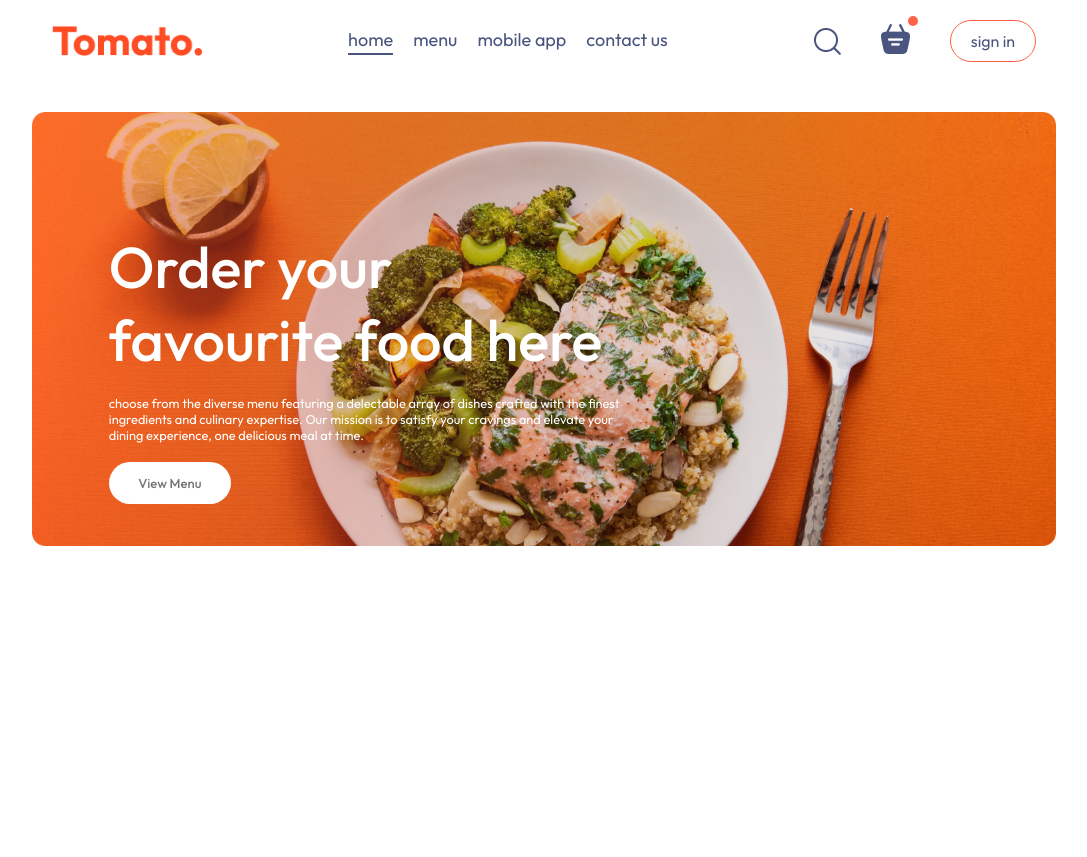
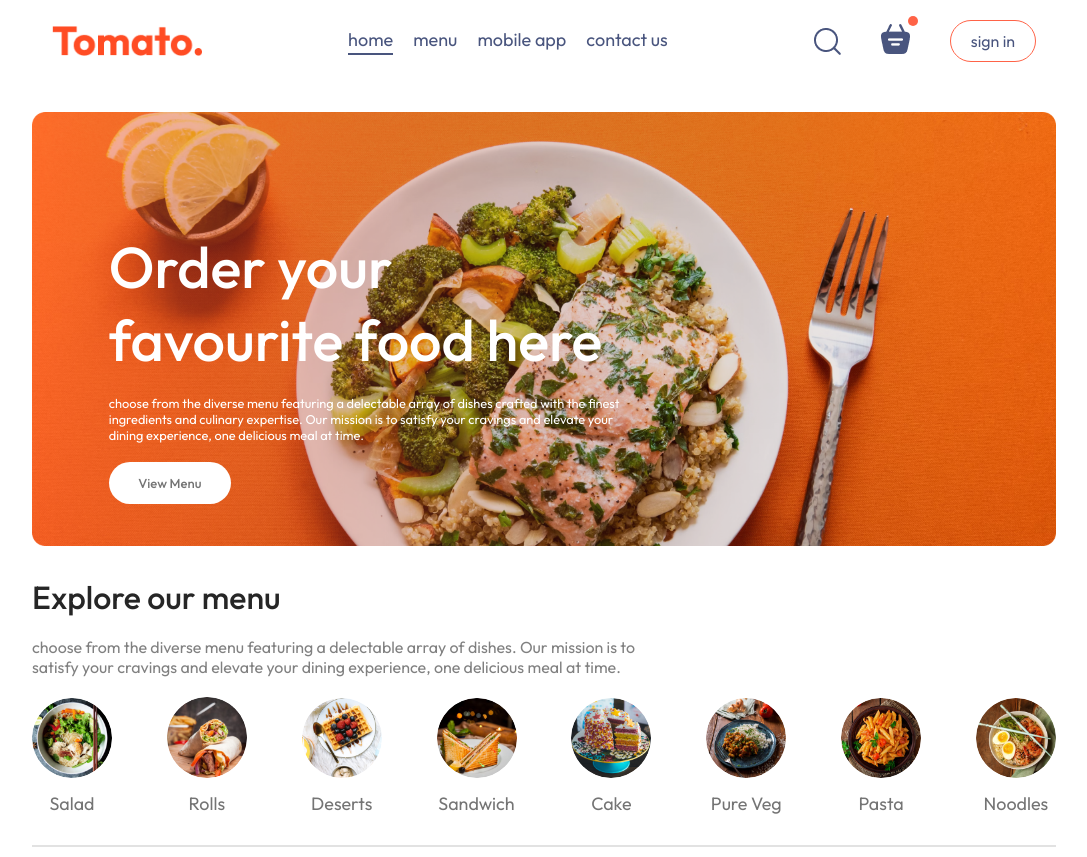
Before and after one commit to PravinKadam07/FoodApp, a React (Vite) app in the folder frontend/: page / in a window 1280 px wide. Shown: the whole page, without its empty margins (96-1183 px from the left). Before the commit the page ends 800 px from the top, so only its background shows below. Built offline with nearby package versions, Linux system fonts and the light colour scheme.

Commit message:
expore our menu section

```diff
--- /dev/null
+++ b/frontend/src/componants/ExploreMenu/ExploreMenu.css
@@ -0,0 +1,53 @@
+.explore-menu {
+  display: flex;
+  flex-direction: column;
+  gap: 20px;
+}
+.explore-menu h1 {
+  color: #262626;
+  font-weight: 500;
+}
+
+.explore-menu-text {
+  max-width: 60%;
+  color: #808080;
+}
+.explore-menu-list {
+  display: flex;
+  justify-content: space-between;
+  align-items: center;
+  gap: 30px;
+  text-align: center;
+  margin: 20p 0px;
+  overflow-x: scroll;
+}
+
+.explore-menu-list::-webkit-scrollbar {
+  display: none;
+}
+.explore-menu-list img {
+  width: 7.5vw;
+  max-width: 80px;
+  border-radius: 50%;
+  cursor: pointer;
+  transition: 0.2s;
+}
+
+.explore-menu-list-item p {
+  margin-top: 10px;
+  font-size: max(1.4vw, 16px);
+  color: #747474;
+  cursor: pointer;
+}
+
+.explore-menu hr {
+  margin: 10px 0px;
+  height: 2px;
+  background-color: #e2e2e2;
+  border: none;
+}
+
+.explore-menu-list-item .active {
+  border: 4px solid tomato;
+  padding: 2px;
+}
--- /dev/null
+++ b/frontend/src/componants/ExploreMenu/ExploreMenu.jsx
@@ -0,0 +1,40 @@
+import React from "react";
+import "./ExploreMenu.css";
+import { menu_list } from "../../assets/assets";
+const ExploreMenu = ({ category, setCategory }) => {
+  return (
+    <div className="explore-menu" id="explore-menu">
+      <h1>Explore our menu</h1>
+      <p className="explore-menu-text">
+        choose from the diverse menu featuring a delectable array of dishes. Our
+        mission is to satisfy your cravings and elevate your dining experience,
+        one delicious meal at time.
+      </p>
+      <div className="explore-menu-list">
+        {menu_list.map((item, index) => {
+          return (
+            <div
+              onClick={() => {
+                setCategory((prev) =>
+                  prev === item.menu_name ? "All" : item.menu_name
+                );
+                //   console.log(category);
+              }}
+              key={index}
+              className="explore-menu-list-item"
+            >
+              <img
+                src={item.menu_image}
+                className={category === item.menu_name ? "active" : ""}
+              />
+              <p>{item.menu_name}</p>
+            </div>
+          );
+        })}
+      </div>
+      <hr />
+    </div>
+  );
+};
+
+export default ExploreMenu;
--- a/frontend/src/pages/Home/Home.jsx
+++ b/frontend/src/pages/Home/Home.jsx
@@ -1,11 +1,13 @@
-import React from "react";
+import React, { useState } from "react";
 import "./Home.css";
 import Header from "../../componants/Header/Header";
+import ExploreMenu from "../../componants/ExploreMenu/ExploreMenu";
 function Home() {
+  const [category, setCategory] = useState("All");
   return (
     <div>
-      {" "}
       <Header />
+      <ExploreMenu category={category} setCategory={setCategory} />
     </div>
   );
 }
```
